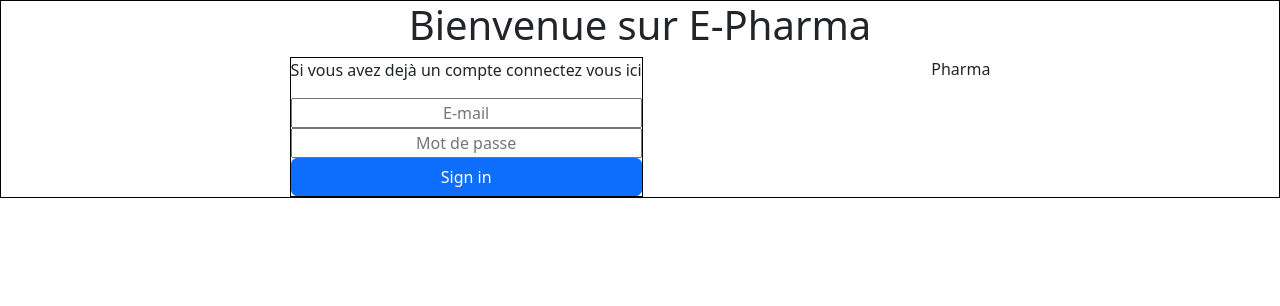
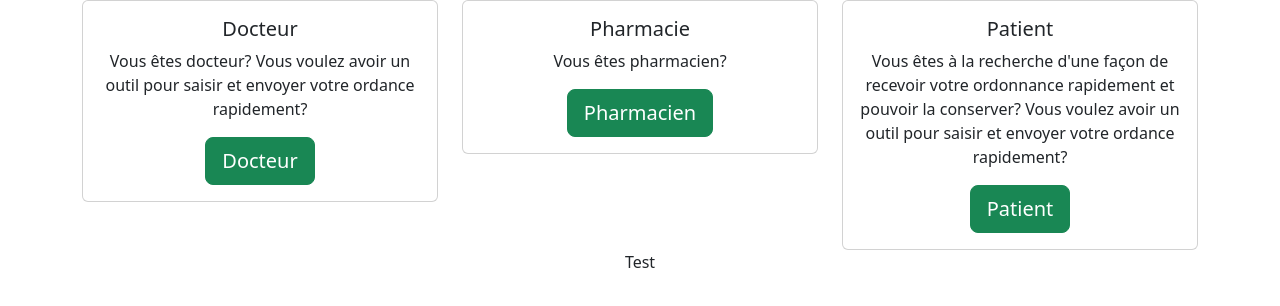
Before and after one commit to Zandary/gpl3final, a React (Create React App) app: page / in a window 1280 px wide. Shown: the top 306 px of the page. Built offline with nearby package versions, Linux system fonts and the light colour scheme.

Commit message:
backup kely aloanle test login

```diff
--- a/src/App.js
+++ b/src/App.js
@@ -13,7 +13,7 @@ function App() {
     <div className="App">
       <Router>
         <Routes>
-          <Route exact path="/" element={<Home/>} />
+          <Route exact path="/" element={<LandingPage/>} />
           <Route path="/welcome" element={<Welcome/>} />
           <Route path="/landing" element={<LandingPage/>} />
           <Route path="/doctorLogin" element={<Home user='doctor'/>} />
--- a/src/components/LandingPage/LandingPage.jsx
+++ b/src/components/LandingPage/LandingPage.jsx
@@ -1,31 +1,51 @@
 import React from 'react'
-import { Col, Button, Row, Container } from 'react-bootstrap';
+import { Col, Button, Row, Container, Card } from 'react-bootstrap';
 import { LinkContainer } from 'react-router-bootstrap';
 
 const LandingPage = () => {
   return (
     <div>
-        <Container fluid='sm'>
+        <Container>
             <Row>
-                <LinkContainer to="/doctorLogin">
                     <Col>
-                        <Button variant="primary">Doctor</Button>
+                        <Card className='text-center'>
+                            <Card.Body>
+                                <Card.Title>Docteur</Card.Title>
+                                <Card.Text>
+                                    Vous êtes docteur? Vous voulez avoir un outil pour saisir et envoyer votre ordance rapidement?
+                                </Card.Text>
+                                <LinkContainer to="/doctorLogin">
+                                    <Button size="lg" variant="success">Docteur</Button>
+                                </LinkContainer>
+                            </Card.Body>
+                        </Card>
                     </Col>
-                </LinkContainer>
-            </Row>
-            <Row>
-                <LinkContainer to="/patientLogin">
                     <Col>
-                        <Button variant="primary">Patient</Button>
+                        <Card className='text-center'>
+                            <Card.Body>
+                                <Card.Title>Pharmacie</Card.Title>
+                                <Card.Text>
+                                    Vous êtes pharmacien?
+                                </Card.Text>
+                                <LinkContainer to="/pharmaLogin">
+                                    <Button size="lg" variant="success">Pharmacien</Button>
+                                </LinkContainer>
+                            </Card.Body>
+                        </Card>
                     </Col>
-                </LinkContainer>
-            </Row>
-            <Row>
-                <LinkContainer to="/pharmaLogin">
                     <Col>
-                        <Button variant="primary">Pharmacien</Button>
+                        <Card className='text-center'>
+                            <Card.Body>
+                                <Card.Title>Patient</Card.Title>
+                                <Card.Text>
+                                    Vous êtes à la recherche d'une façon de recevoir votre ordonnance rapidement et pouvoir la conserver? Vous voulez avoir un outil pour saisir et envoyer votre ordance rapidement?
+                                </Card.Text>
+                                <LinkContainer to="/patientLogin">
+                                    <Button size="lg" variant="success">Patient</Button>
+                                </LinkContainer>
+                            </Card.Body>
+                        </Card>
                     </Col>
-                </LinkContainer>
             </Row>
             <p>Test</p>
         </Container>
--- a/src/components/Login/Login.jsx
+++ b/src/components/Login/Login.jsx
@@ -2,7 +2,7 @@ import './Login.css';
 import React, { useState }  from 'react'
 import firebase from '../../firebase';
 import { useNavigate } from "react-router-dom";
-import { Button } from "react-bootstrap";
+import { Button, Stack } from "react-bootstrap";
 
 function Login() {
   const [email, setEmail] = useState('');
@@ -31,9 +31,11 @@ function Login() {
         })
       ) : (
         <form onSubmit={handleSignIn}>
-          <input type="email" placeholder='E-mail' value={email} onChange={(event) => setEmail(event.target.value)} />
-          <input type="password" placeholder='Mot de passe' value={password} onChange={(event) => setPassword(event.target.value)} />
-          <Button type="submit">Sign in</Button>
+          <Stack gap={2}>
+            <input type="email" placeholder='E-mail' value={email} onChange={(event) => setEmail(event.target.value)} />
+            <input type="password" placeholder='Mot de passe' value={password} onChange={(event) => setPassword(event.target.value)} />
+            <Button type="submit">Sign in</Button>
+          </Stack>
         </form>
       )}
     </div>
--- /dev/null
+++ b/src/components/UseFirebaseStorage/DisplayData.jsx
@@ -0,0 +1,12 @@
+import React from "react";
+import useFirebaseStorage from "./UseFirebaseStorage";
+
+function DisplayData() {
+  const data = useFirebaseStorage((json) => {
+    console.log(json);
+  });
+
+  return null;
+}
+
+export default DisplayData;
--- /dev/null
+++ b/src/components/UseFirebaseStorage/UseFirebaseStorage.js
@@ -0,0 +1,36 @@
+import React, { useState, useEffect } from "react";
+import firebase from "firebase/compat/app";
+import "firebase/compat/storage";
+
+function useFirebaseStorage(callback) {
+  const [data, setData] = useState(null);
+
+  useEffect(() => {
+    firebase.initializeApp({
+        apiKey: "AIzaSyAvnajhh3AShTTvNOL_wAabYNsBnPbzbEU",
+        authDomain: "gpl3-cc9ca.firebaseapp.com",
+        projectId: "gpl3-cc9ca",
+        storageBucket: "gpl3-cc9ca.appspot.com",
+        messagingSenderId: "20444428493",
+        appId: "1:20444428493:web:bb2bf391efb6a3239a1184",
+        measurementId: "G-QLYPV3HS3N"
+    });
+
+    const storage = firebase.storage();
+    const storageRef = storage.ref();
+    const fileRef = storageRef.child("drugs.json");
+
+    fileRef.getDownloadURL().then((url) => {
+      fetch(url)
+        .then((response) => response.json())
+        .then((json) => {
+          setData(json);
+          callback(json);
+        });
+    });
+  }, []);
+
+  return data;
+}
+
+export default useFirebaseStorage;
--- a/src/pages/Home.jsx
+++ b/src/pages/Home.jsx
@@ -2,18 +2,23 @@ import React from 'react'
 import Login from '../components/Login/Login'
 import Signup from '../components/SignUp/Signup'
 import './Home.css'
-
+import { Container, Row, Col } from 'react-bootstrap';
 
 const Home = (props) => {
   return (
-    <div className='Home'>
+    <Container className='Home'>
       <h1>Bienvenue sur E-Pharma</h1>
-      <div className='credentialWrapper'>
-        <Login/>
-        <Signup user={props.user}/>
-      </div>
+      <Row>
+          <Col>
+            <Login/>
+          </Col>
+          <Col>
+            <Signup user={props.user}/>
+          </Col>
+      </Row>
 
-    </div>
+
+    </Container>
   )
 }
 
--- a/src/pages/Welcome/Welcome.jsx
+++ b/src/pages/Welcome/Welcome.jsx
@@ -4,6 +4,7 @@ import firebase from '../../firebase';
 import 'firebase/compat/firestore';
 import { useNavigate } from "react-router-dom";
 import { Button, Form, Container, Row, Col, ListGroup  } from 'react-bootstrap';
+import DisplayData from '../../components/UseFirebaseStorage/DisplayData';
 
 const Welcome = () => {
     const location = useLocation();
@@ -32,7 +33,7 @@ const Welcome = () => {
     }, []);
 
     const handleChange = (event) => {
-        setSearchedPatient(event.target.value)
+        setSearchedPatient(event.target.value);
       }
 
     useEffect(() => {
@@ -54,7 +55,7 @@ const Welcome = () => {
                     <Form.Label>Nom</Form.Label>
                     <Form.Control type="text" onChange={handleChange} value={searchedPatient} placeholder="Entrez le nom du patient" />
                     <Form.Text className="text-muted">
-                      We'll never share your email with anyone else.
+                      Recherchez le nom d'un patient pour commencer
                     </Form.Text>
                   </Form.Group>
                 </Form>
@@ -66,16 +67,17 @@ const Welcome = () => {
 
           <Row>
             <Col>
-              <ul>
-
-              </ul>
+              Si le nom du patient n'est pas listé ici, alors il/elle n'a peut être pas encore de compte.
               <ListGroup>
                 {searchResults.map(item => (
                   <ListGroup.Item key={item.id}>{item.nom + " " + item.prenom}</ListGroup.Item>
                 ))}
               </ListGroup>
             </Col>
-            <Col>free col</Col>
+            <Col>
+              Medlists:
+              <DisplayData/>
+            </Col>
           </Row>
           <Button variant="primary" onClick={() => {firebase.auth().signOut(); navigate("/landing")}}>Sign out</Button>
         </Container>
```
Also changed, not shown: src/components/SignUp/Signup.jsx (+22 -11 lines).
